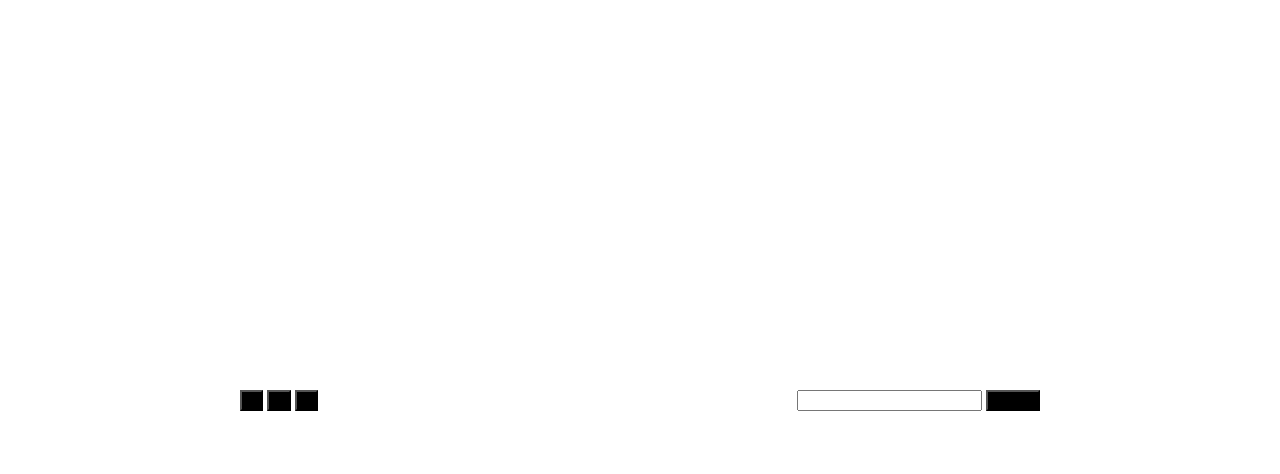
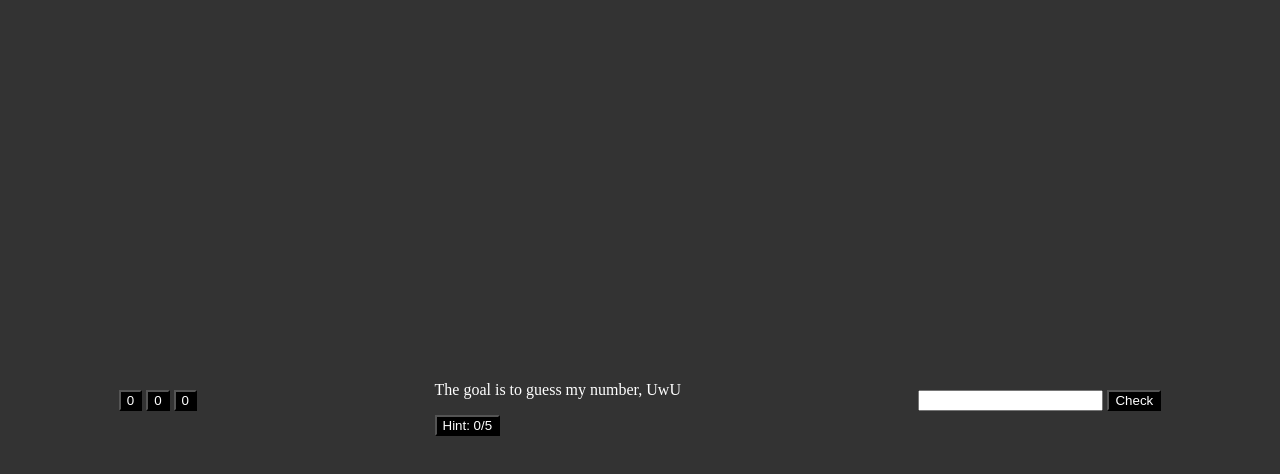
Before and after one commit to Pacifisity/Ephemeral, a plain HTML site: page index.html in a window 1280 px wide. Both pictures are taken after a click on the button "Check". Drawn offline with Linux system fonts and the light colour scheme.

Commit message:
added hints cause my friends are funny

```diff
--- a/index.html
+++ b/index.html
@@ -10,10 +10,16 @@
     <script src="logic.js" defer></script>
 </head>
 <body>
+
     <div>
         <button id="numberButton" onclick="incrementNumber()">0</button>
         <button id="numberButton2" onclick="incrementNumber2()">0</button>
         <button id="numberButton3" onclick="incrementNumber3()">0</button>
+    </div>
+
+    <div>
+        <p>The goal is to guess my number, UwU</p>
+        <button id="hintButton" onclick="giveHint()">Hint: 0/5</button>
     </div>
 
     <div>
--- a/logic.js
+++ b/logic.js
@@ -6,9 +6,11 @@ let numberButton = document.getElementById('numberButton');
 let numberButton2 = document.getElementById('numberButton2');
 let numberButton3 = document.getElementById('numberButton3');
 
-let number = 0
+let number = 0;
+let numberNotChecked = true;
 
-console.log()
+let hints = 0;
+let hintButton = document.getElementById('hintButton');
 
 function incrementNumber() {
     count = count + count2 + Math.random();
@@ -36,16 +38,16 @@ function incrementNumber3() {
 
 function checkForNumber() {
     number = (count * count3 / count2) * 1000000000
+
     const inputElement = document.querySelector('input');
     const inputValue = inputElement.value;
-
-    console.log(number)
 
     if (isNaN(inputValue) || inputValue == "") {
         alert("UwU! Not a valid number nya~.");
     } else if (count < 100 || count2 < 100 || count3 < 100) {
         alert("Nya~! All 3 nyamber boxes must be higher than 100, purrr! UwU, make sure they reach that triple-digit milestone, nya!")
     } else {
+        numberNotChecked = false;
         if (inputValue != number) {
             if (inputValue > number) {
                 alert("That's not correct, lower! :<")
@@ -57,3 +59,28 @@ function checkForNumber() {
         }
     }
 }
+
+function giveHint() {
+    if (numberNotChecked) {
+        alert("Atleast make an attempt first! Come back after you've used the number checker.")
+    } else {
+        if (hints == 0) {
+            alert("The number changes based on the 3 number boxes")
+        } else if (hints == 1) {
+            alert("The number to guess is calculated with an equation from the three boxes")
+        } else if (hints == 2) {
+            alert("Equation: (1*3)/2")
+        } else if (hints == 3) {
+            alert("Calculating it will not make this easier :)")
+        } else if (hints == 4) {
+            alert("I'm literally telling you whether or not it's too low or too high >,<")
+        } else if (hints == 5) {
+            alert("The number is " + number + ", how many hints do you need?!")
+        } else {
+            alert("I've already given you the answer! What more do you want from me... :<")
+        }
+        hints++;
+        hintButton.innerText = "Hint: " + hints + "/5";
+    }
+
+}
--- a/style.css
+++ b/style.css
@@ -5,6 +5,9 @@ body {
     height: 100vh;
     width: 100vw;
     margin: 0;
+
+    background-color: rgb(51, 51, 51);
+    color: white;
 }
 
 div {
@@ -14,4 +17,5 @@ div {
 button {
     margin: auto;
     background-color: black;
+    color: white;
 }
```
